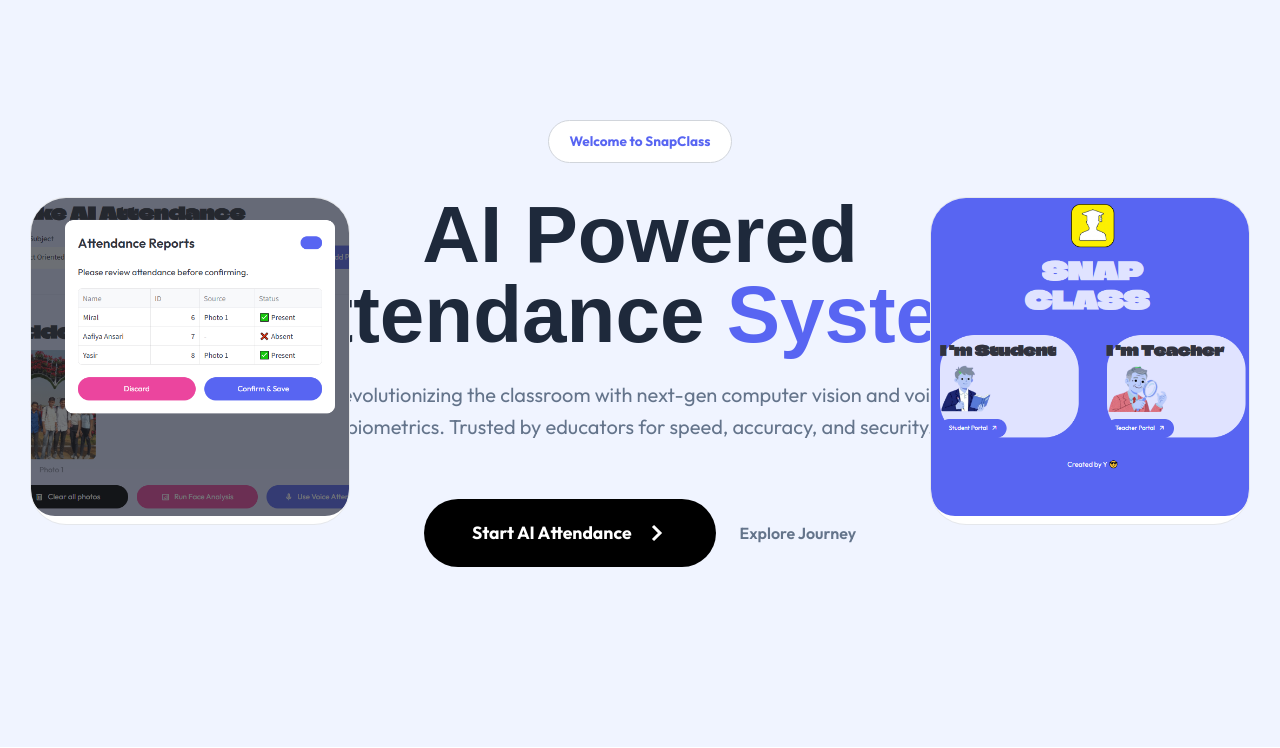
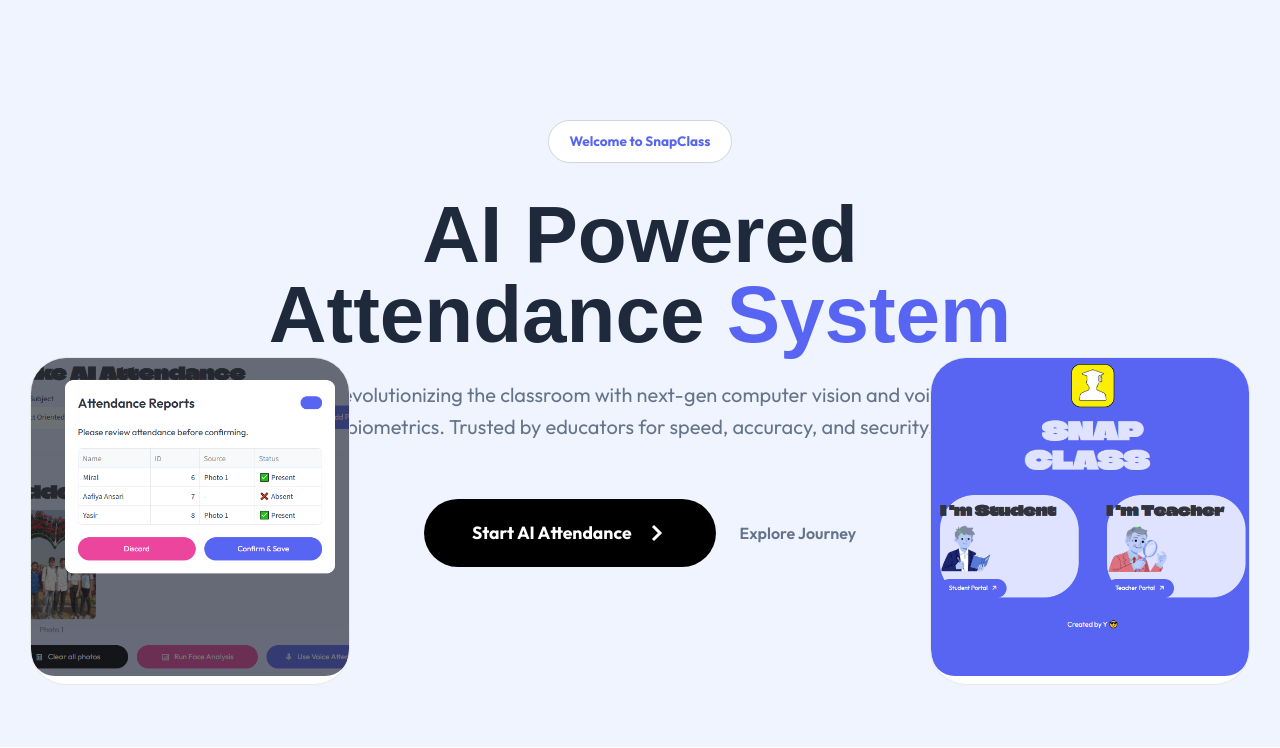
Before and after one commit to Yasir-ansari88/SC-Lending-Page, a Flask app: page / in a window 1280 px wide. Shown: the part 75-823 px from the top of the page. Run offline with Flask 3, Linux system fonts and the light colour scheme; some web fonts are replaced.

Commit message:
alignment

```diff
--- a/static/css/style.css
+++ b/static/css/style.css
@@ -203,13 +203,13 @@ h4 {
 .card-left {
     left: 30px;
     /* top: 35%; */
-    bottom: 25%;
+    bottom: 5%;
 }
 
 .card-right {
     right: 30px;
     /* top: 50%; */
-    bottom: 25%;
+    bottom: 5%;
 }
 
 
```
